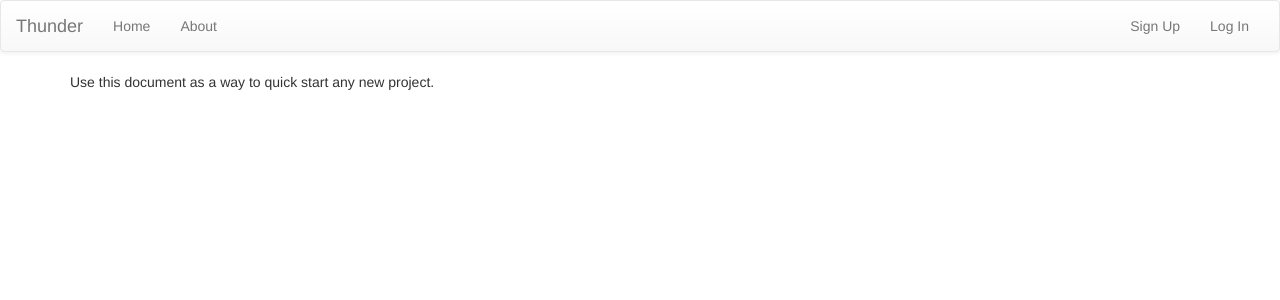
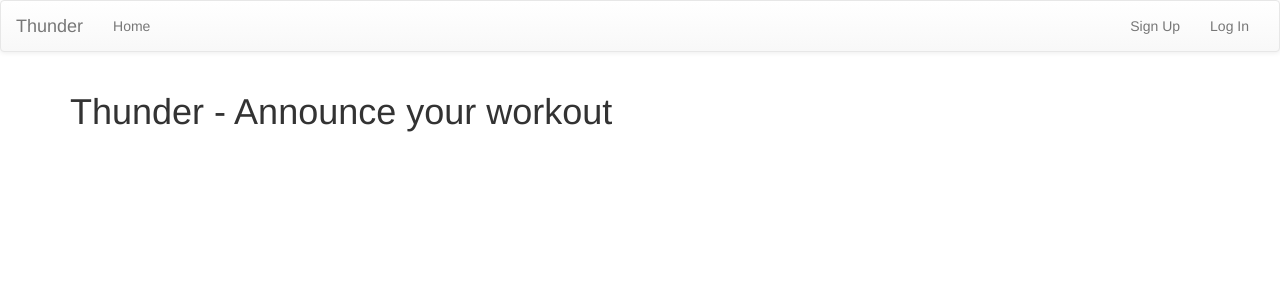
Before and after one commit to Kayra/thunder, a Django app: page / in a window 1280 px wide. Shown: the top 300 px of the page. Run offline with Django 3.2, Linux system fonts and the light colour scheme; parts of the project's set-up code (start-up, migrations or seed data) failed here and were passed over; some libraries are stand-ins or nearby versions.

Commit message:
Removed about page

```diff
--- a/Thunder/templates/base.html
+++ b/Thunder/templates/base.html
@@ -51,7 +51,6 @@
         <div class="collapse navbar-collapse" id="bs-navbar-collapse-1">
           <ul class="nav navbar-nav">
             <li><a href="{% url 'home' %}">Home</a></li>
-            <li><a href="{% url 'about' %}">About</a></li>
           </ul>
 
           <ul class="nav navbar-nav navbar-right">
--- a/Thunder/templates/pages/about.html
+++ /dev/null
@@ -1 +0,0 @@
-{% extends "base.html" %}
--- a/Thunder/templates/pages/home.html
+++ b/Thunder/templates/pages/home.html
@@ -1 +1,6 @@
 {% extends "base.html" %}
+
+{% block content %}
+
+<h1>Thunder - Announce your workout</h1>
+{% endblock %}
--- a/config/urls.py
+++ b/config/urls.py
@@ -9,7 +9,6 @@ from django.views.generic import TemplateView
 
 urlpatterns = [
     url(r'^$', TemplateView.as_view(template_name='pages/home.html'), name="home"),
-    url(r'^about/$', TemplateView.as_view(template_name='pages/about.html'), name="about"),
 
     # Django Admin
     url(r'^admin/', include(admin.site.urls)),
```
